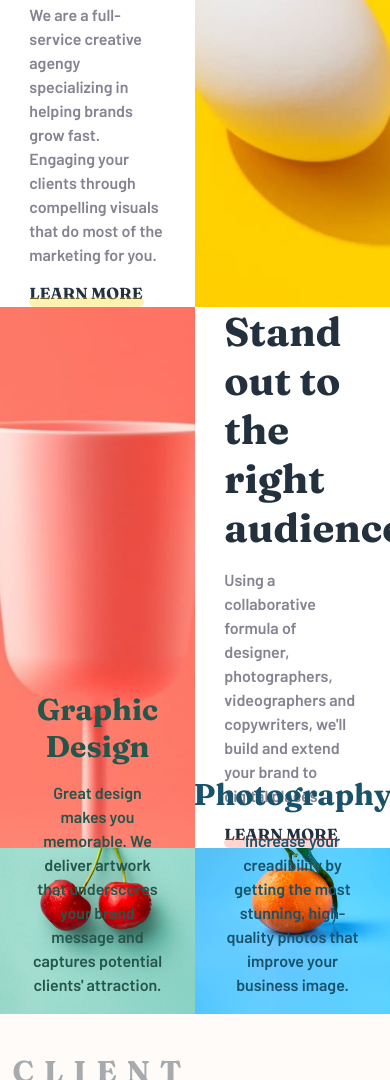
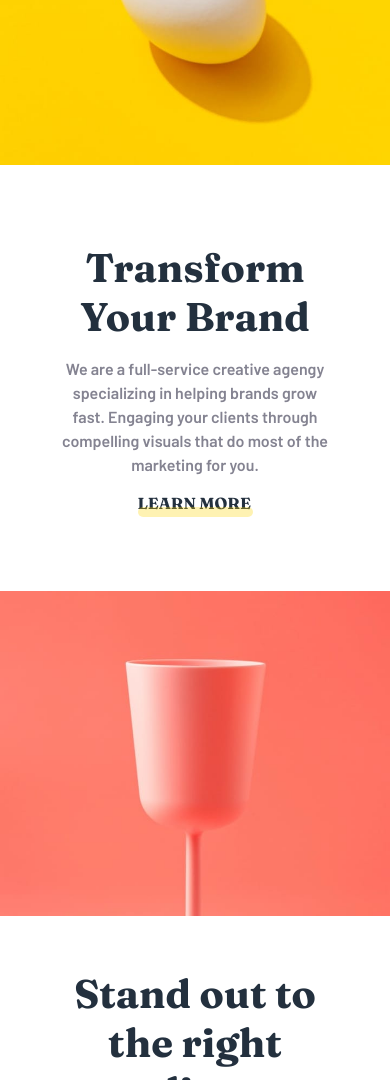
Before and after one commit to Santanu29/sunnyside-agency-landing-page, a plain HTML site: page index.html in a window 390 px wide. Shown: the part 920-2000 px from the top of the page. Drawn offline with Linux system fonts and the light colour scheme.

Commit message:
media queries

```diff
--- a/index.html
+++ b/index.html
@@ -39,8 +39,10 @@
 					<div class="text-content">
 						<h1>Transform Your Brand</h1>
 						<p>We are a full-service creative agengy specializing in helping brands grow fast. Engaging your clients through compelling visuals that do most of the marketing for you.</p>
-						<h4 class="learn-more">learn more</h4>
-						<div class="yellow-bar"></div>
+						<div class="learn-more-container">
+							<h4 class="learn-more">learn more</h4>
+							<div class="yellow-bar"></div>
+						</div>
 					</div>
 				</div>
 				<div class="right">
--- a/style.css
+++ b/style.css
@@ -147,8 +147,8 @@ font-family: 'Fraunces', serif; */
 
 .section3 img {
 	width: 100%;
-	height: 100%;
-	object-fit: cover;
+	height: auto;
+	object-fit: contain;
 	z-index: -10;
 }
 
@@ -262,7 +262,7 @@ font-family: 'Fraunces', serif; */
 
 footer {
 	height: 30vh;
-	background-color: hsl(169, 48%, 73%);
+	background-color: #90d4c5;
 	display: flex;
 	justify-content: center;
 	position: relative;
@@ -277,7 +277,7 @@ footer {
 	flex-direction: column;
 	justify-content: space-evenly;
 	align-items: center;
-	color: hsl(168, 34%, 41%);
+	color: #4f9485;
 }
 
 .footer-container .logo {
@@ -317,9 +317,30 @@ footer p a:hover {
 	color: white;
 }
 
-@media screen and (max-width: 375px) {
-	.main {
-		display: flex;
+@media screen and (max-width: 768px) {
+	.section {
+		flex-direction: column;
+		height: auto;
+		/* object-fit: ; */
+	}
+
+	.section1 {
+		flex-direction: column-reverse;
+	}
+
+	.left,
+	.right {
+		width: 100%;
+	}
+
+	.content-block {
+		height: 50vh;
 		text-align: center;
 	}
+
+	.text-content {
+		display: flex;
+		flex-direction: column;
+		align-items: center;
+	}
 }
```
